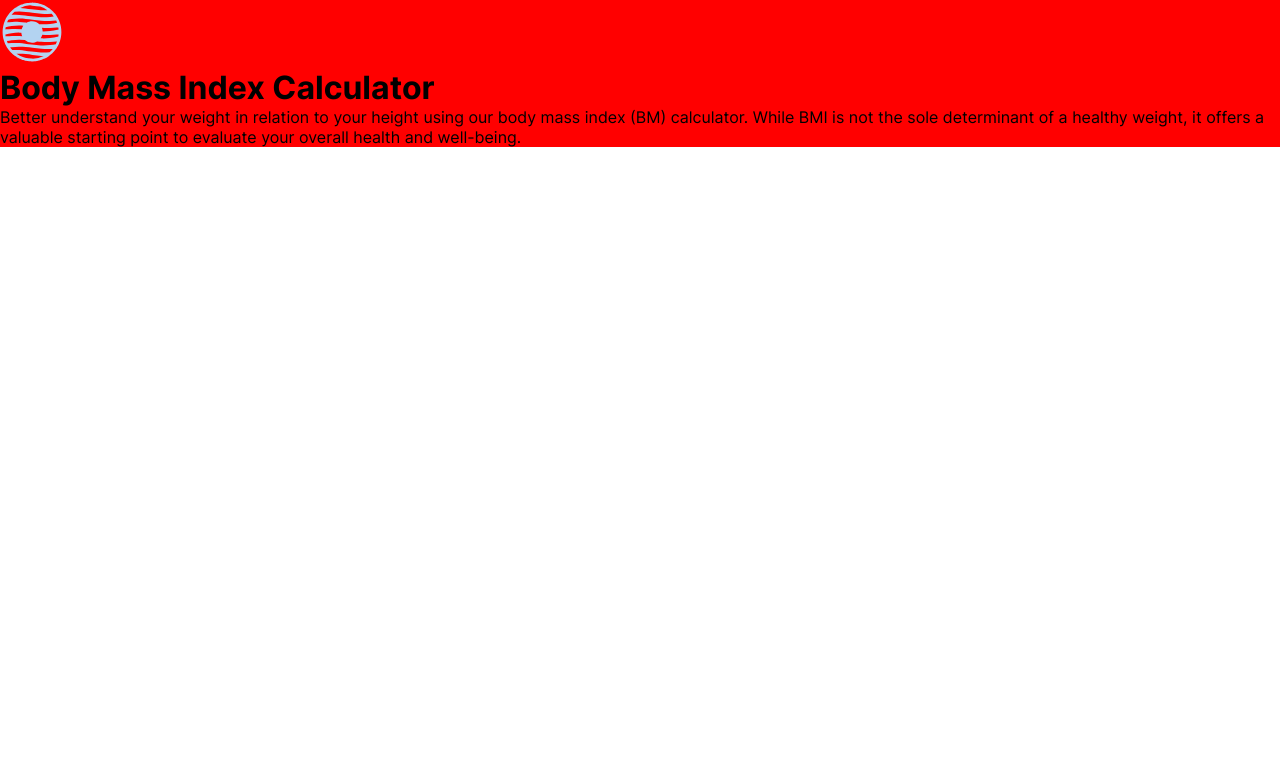
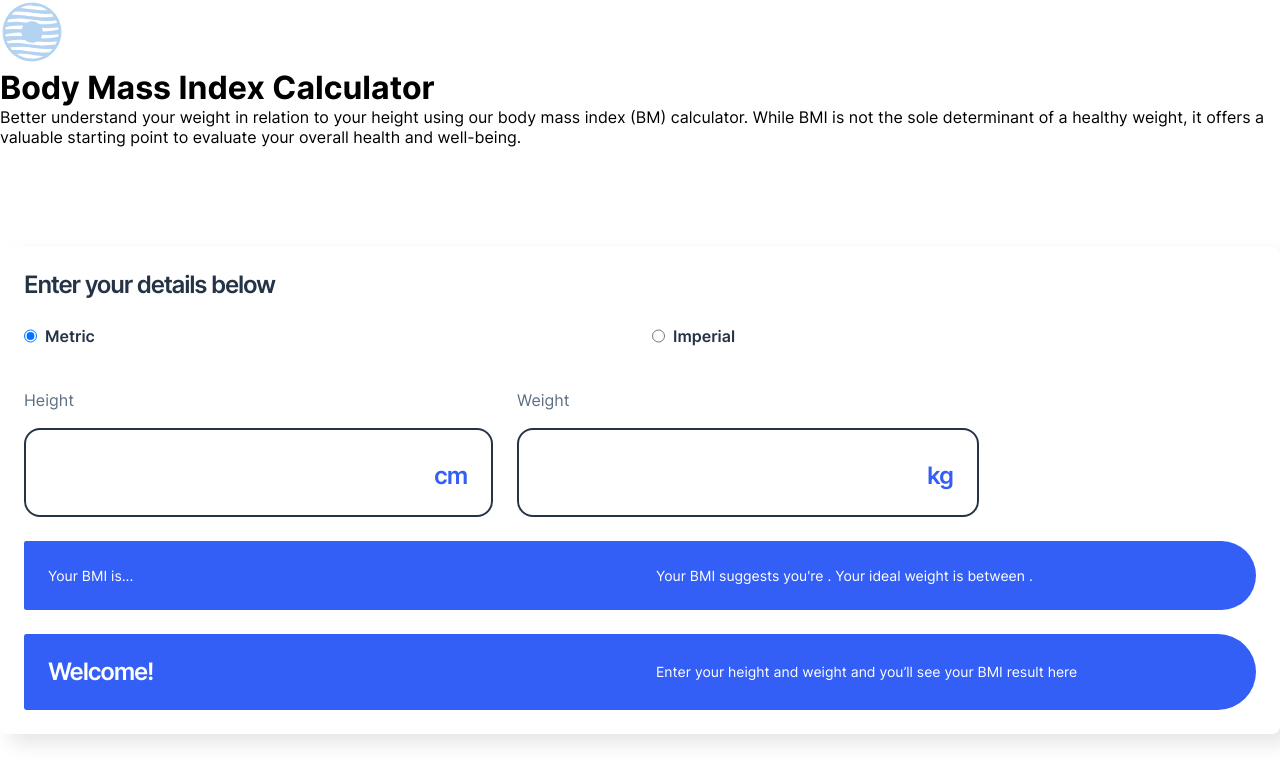
Before and after one commit to takahashiyb/bmi-calculator, a website: page index.html in a window 1280 px wide. Drawn offline with nearby package versions, Linux system fonts and the light colour scheme.

Commit message:
Style the mobile view of the BMI calculator component.

```diff
--- a/css/bmi-calculator.css
+++ b/css/bmi-calculator.css
@@ -138,7 +138,16 @@ input[type="number"] {
   }
 }
 
+.result-unempty-state[hidden],
+.result-empty-state[hidden] {
+  display: none;
+}
+
 @media (min-width: 767px) {
+  .calculator-section {
+    box-shadow: 10px 10px 20px rgba(0, 0, 0, 0.1);
+  }
+
   .calculator-section .calculator-result-wrapper {
     display: grid;
     grid-template-columns: 1fr 1fr;
@@ -146,9 +155,9 @@ input[type="number"] {
     column-gap: var(--spacing-0400);
     border-radius: var(--spacing-0100) 9em 9em var(--spacing-0100);
   }
+
+  .calculator-section .calculator-inputs.metric {
+    flex-direction: row;
+    column-gap: var(--spacing-0300);
+  }
 }
-
-.result-unempty-state[hidden],
-.result-empty-state[hidden] {
-  display: none;
-}
--- a/css/index.css
+++ b/css/index.css
@@ -107,5 +107,4 @@ html {
   display: flex;
   flex-direction: column;
   row-gap: 100px;
-  background-color: red;
 }
--- a/index.html
+++ b/index.html
@@ -29,7 +29,128 @@
             to evaluate your overall health and well-being.
           </p>
         </header>
+
+        <section class="calculator-section" aria-label="calculator section">
+          <header>
+            <h2>Enter your details below</h2>
+          </header>
+          <div
+            id="measurement-selection"
+            class="calculator-units"
+            role="radiogroup"
+            aria-selected="metric"
+          >
+            <ul>
+              <li>
+                <input id="radio1" name="units" type="radio" checked /><label
+                  for="radio1"
+                >
+                  Metric</label
+                >
+              </li>
+              <li>
+                <input id="radio2" name="units" type="radio" /><label
+                  for="radio2"
+                  >Imperial</label
+                >
+              </li>
+            </ul>
+          </div>
+          <div class="calculator-inputs metric">
+            <div class="calculator-input-container">
+              <label>Height</label>
+              <div class="input-container input-metric">
+                <input
+                  id="input-height-metric"
+                  class="measurement metric height"
+                  type="number"
+                />
+                <p>cm</p>
+              </div>
+
+              <div class="input-imperial" hidden inert>
+                <div class="input-container">
+                  <input
+                    id="input-height-feet"
+                    class="measurement imperial feet"
+                    type="number"
+                  />
+                  <p>ft</p>
+                </div>
+                <div class="input-container">
+                  <input
+                    id="input-height-inches"
+                    class="measurement imperial inch"
+                    type="number"
+                  />
+                  <p>in</p>
+                </div>
+              </div>
+            </div>
+            <div class="calculator-input-container">
+              <label>Weight</label>
+              <div class="input-container input-metric">
+                <input
+                  id="input-weight-metric"
+                  class="measurement metric weight"
+                  type="number"
+                />
+                <p>kg</p>
+              </div>
+
+              <div class="input-imperial" hidden inert>
+                <div class="input-container">
+                  <input
+                    id="input-weight-stones"
+                    class="measurement imperial stones"
+                    type="number"
+                  />
+                  <p>st</p>
+                </div>
+                <div class="input-container">
+                  <input
+                    id="input-weight-pounds"
+                    class="measurement imperial pounds"
+                    type="number"
+                  />
+                  <p>lbs</p>
+                </div>
+              </div>
+            </div>
+          </div>
+          <div
+            class="calculator-result-wrapper result-unempty-state"
+            hidden
+            inert
+          >
+            <div>
+              <p>Your BMI is...</p>
+              <p
+                id="calculator-result"
+                aria-describedby="result-explanation"
+                aria-label="calculator result"
+              >
+                <!-- add score -->
+              </p>
+            </div>
+            <div>
+              <p id="result-explanation">
+                Your BMI suggests you're
+                <span id="bmi-classification"><!-- add classification --></span
+                >. Your ideal weight is between
+                <strong id="bmi-range"><!-- add range --></strong>.
+              </p>
+            </div>
+          </div>
+          <div class="calculator-result-wrapper result-empty-state">
+            <p class="welcome-message">Welcome!</p>
+            <p>
+              Enter your height and weight and you’ll see your BMI result here
+            </p>
+          </div>
+        </section>
       </div>
     </main>
+    <script src="./js/bmi-calculator.js" type="module"></script>
   </body>
 </html>
--- a/js/bmi-calculator.js
+++ b/js/bmi-calculator.js
@@ -14,6 +14,7 @@ function changeMeasurementUnits(event) {
   const unit = document.getElementById("measurement-selection");
   const metric = document.querySelectorAll(".input-metric");
   const imperial = document.querySelectorAll(".input-imperial");
+  const inputDisplay = document.querySelector(".calculator-inputs");
 
   if (event.target.id === "radio2") {
     imperial.forEach((element) => {
@@ -26,6 +27,8 @@ function changeMeasurementUnits(event) {
       element.setAttribute("hidden", "");
     });
     unit.setAttribute("aria-selected", "imperial");
+    inputDisplay.classList.add("imperial");
+    inputDisplay.classList.remove("metric");
   } else {
     imperial.forEach((element) => {
       element.querySelectorAll(".measurement").forEach((element) => {
@@ -39,6 +42,8 @@ function changeMeasurementUnits(event) {
       element.removeAttribute("hidden", "");
     });
     unit.setAttribute("aria-selected", "metric");
+    inputDisplay.classList.add("metric");
+    inputDisplay.classList.remove("imperial");
   }
 }
 
```
